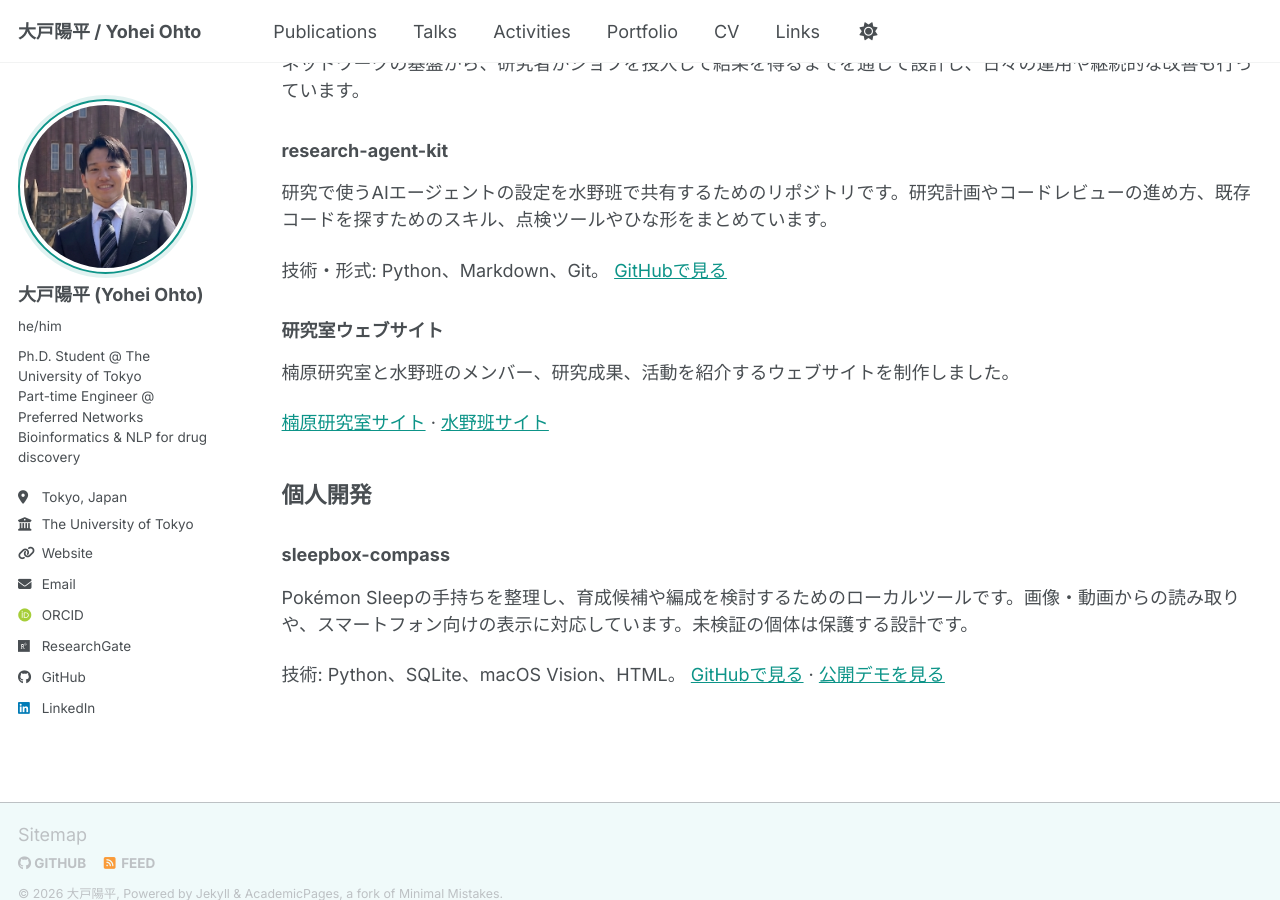
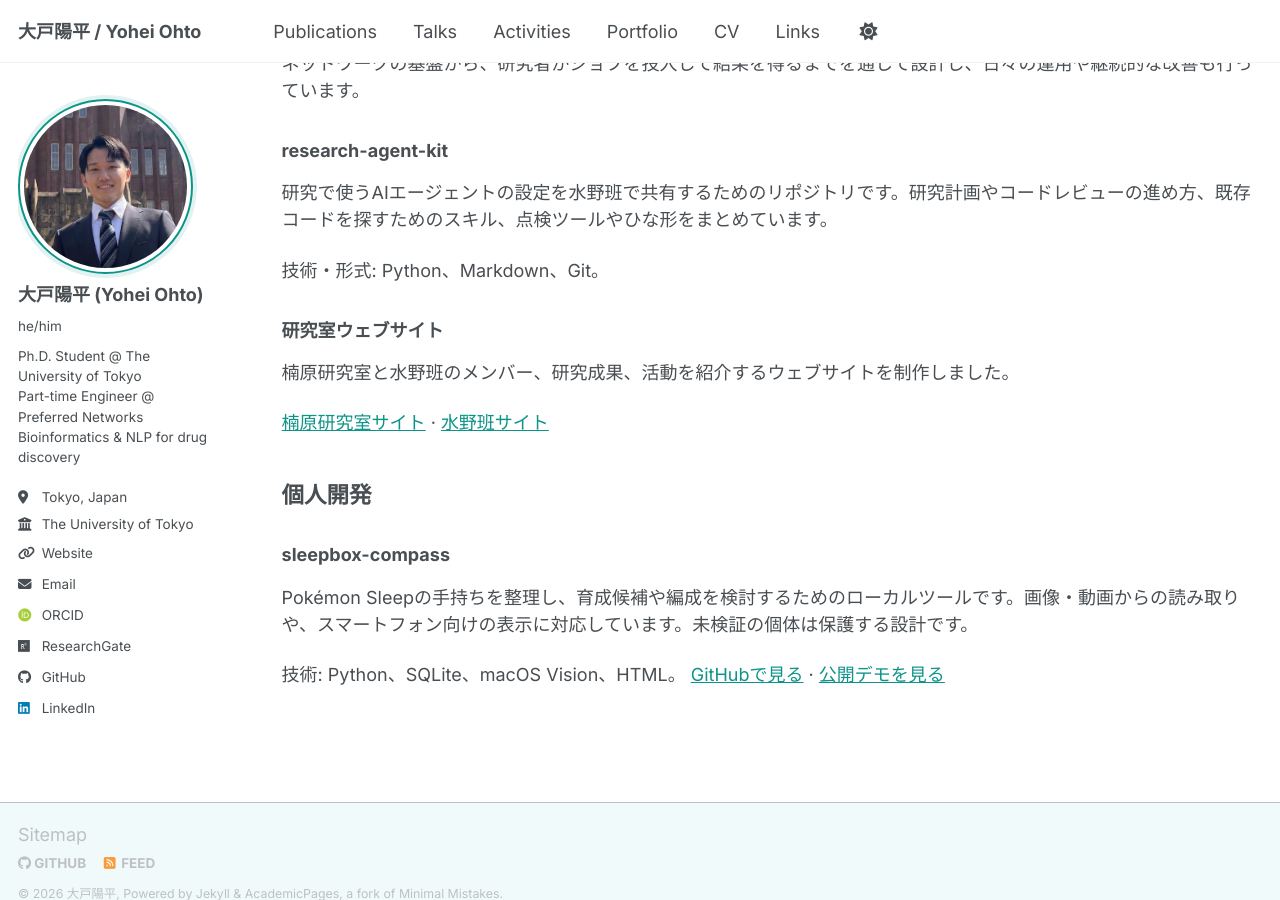
Before and after one commit to YoheiOhto/YoheiOhto.github.io, a Jekyll site: the page built from _pages/portfolio.md, in a window 1280 px wide and 900 px high, scrolled down 794 px. Built offline with Jekyll 4.4.1, drawn with Linux system fonts in a browser that asks for light colours; some web fonts are replaced; a script bundle is joined from its source files by our own code; library files that are not in the unit come from our copies.

Commit message:
Remove link to private research-agent-kit repository

```diff
--- a/_pages/portfolio.md
+++ b/_pages/portfolio.md
@@ -26,7 +26,7 @@ author_profile: true
 
 研究で使うAIエージェントの設定を水野班で共有するためのリポジトリです。研究計画やコードレビューの進め方、既存コードを探すためのスキル、点検ツールやひな形をまとめています。
 
-技術・形式: Python、Markdown、Git。 [GitHubで見る](https://github.com/YoheiOhto/research-agent-kit)
+技術・形式: Python、Markdown、Git。
 
 ### 研究室ウェブサイト
 
```
